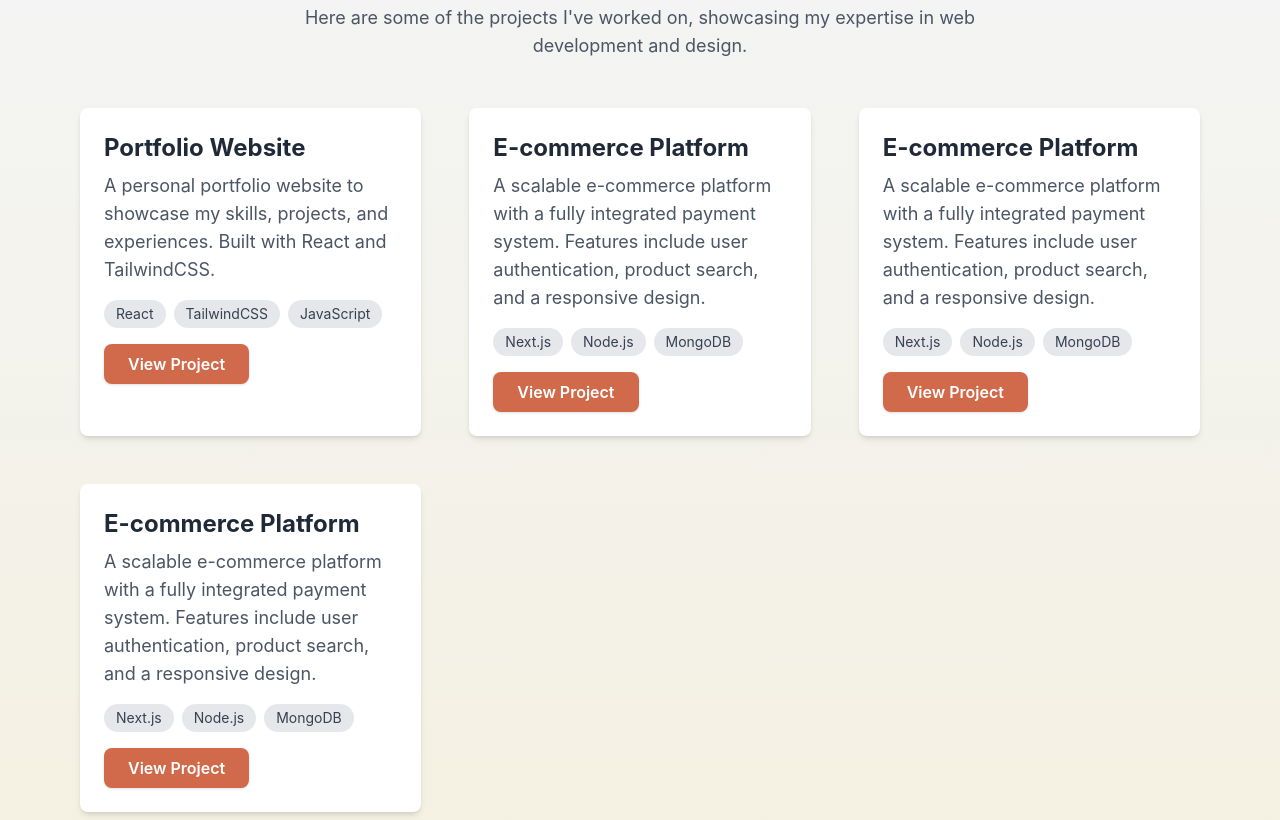
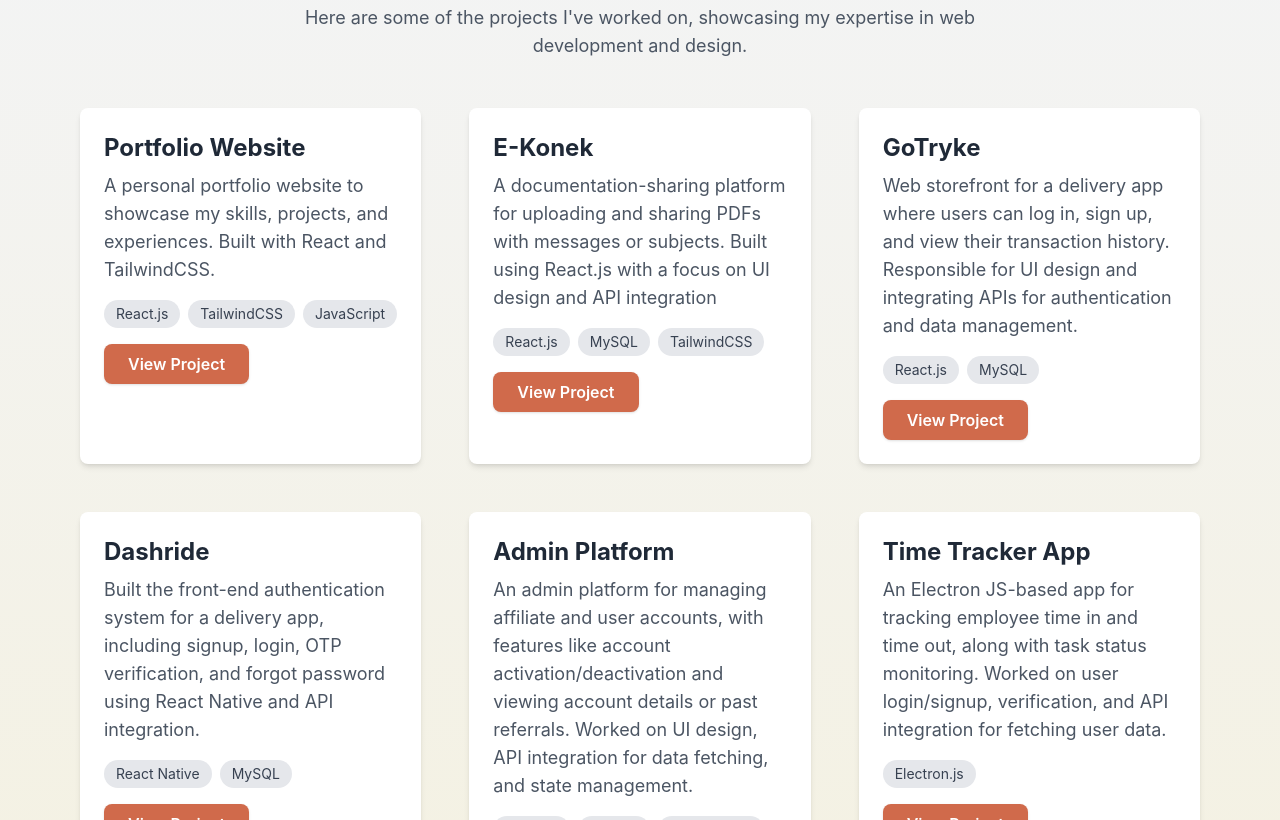
Before and after one commit to arnoldco022/portfolio, a React (Create React App) app: page / in a window 1280 px wide. Shown: the part 1980-2800 px from the top of the page. Built offline with nearby package versions, Linux system fonts and the light colour scheme.

Commit message:
Added Past Works

```diff
--- a/src/components/tophead/tophead.js
+++ b/src/components/tophead/tophead.js
@@ -28,9 +28,16 @@ export default function TopHeader() {
               window.scrollTo({ top: 0, behavior: "smooth" });
               window.history.replaceState(null, "", window.location.pathname);
             }}
-            className="hover:text-orange-400 transition-colors"
+            className="hover:text-orange-400 transition-colors flex items-center gap-3"
           >
-            ADC-Portfolio
+            <img
+              src={process.env.PUBLIC_URL + '/coffee.png'}
+              alt="Coffee Logo"
+              className="h-12 w-12"
+            />
+            <span className="text-2xl font-semibold text-gray-900 mt-2">
+              Code Coffee
+            </span>
           </a>
         </div>
         <ul className="hidden md:flex space-x-12 text-lg">
--- a/src/components/works/works.js
+++ b/src/components/works/works.js
@@ -48,44 +48,70 @@ const Works = () => {
             title: "Portfolio Website",
             description:
                 "A personal portfolio website to showcase my skills, projects, and experiences. Built with React and TailwindCSS.",
-            technologies: ["React", "TailwindCSS", "JavaScript"],
+            technologies: ["React.js", "TailwindCSS", "JavaScript"],
             images: [
-                "https://via.placeholder.com/800x400?text=Project+1+Image+1",
+                "https://i.imgur.com/jVNuh3f.png",
                 "https://via.placeholder.com/800x400?text=Project+1+Image+2",
                 "https://via.placeholder.com/800x400?text=Project+1+Image+2",
             ],
         },
         {
-            title: "E-commerce Platform",
+            title: "E-Konek",
             description:
-                "A scalable e-commerce platform with a fully integrated payment system. Features include user authentication, product search, and a responsive design.",
-            technologies: ["Next.js", "Node.js", "MongoDB"],
+                "A documentation-sharing platform for uploading and sharing PDFs with messages or subjects. Built using React.js with a focus on UI design and API integration",
+            technologies: ["React.js", "MySQL", "TailwindCSS"],
             images: [
-                "https://via.placeholder.com/800x400?text=Project+2+Image+1",
-                "https://via.placeholder.com/800x400?text=Project+2+Image+2",
-                "https://via.placeholder.com/800x400?text=Project+1+Image+2",
+                "https://i.imgur.com/6U0Vmvv.jpeg",
+                "https://i.imgur.com/3VKKj1p.jpeg",
+                "https://i.imgur.com/Bocgaeu.jpeg",
+                "https://i.imgur.com/BCoOeNQ.jpeg",
+                "https://i.imgur.com/Bzm6Uze.jpeg",
             ],
         },
         {
-            title: "E-commerce Platform",
+            title: "GoTryke",
             description:
-                "A scalable e-commerce platform with a fully integrated payment system. Features include user authentication, product search, and a responsive design.",
-            technologies: ["Next.js", "Node.js", "MongoDB"],
+                "Web storefront for a delivery app where users can log in, sign up, and view their transaction history. Responsible for UI design and integrating APIs for authentication and data management.",
+            technologies: ["React.js", "MySQL"],
             images: [
-                "https://via.placeholder.com/800x400?text=Project+2+Image+1",
-                "https://via.placeholder.com/800x400?text=Project+2+Image+2",
-                "https://via.placeholder.com/800x400?text=Project+1+Image+2",
+                "https://i.imgur.com/OVLBjSU.jpeg",
+                "https://i.imgur.com/qMZmaTF.jpeg",
+                "https://i.imgur.com/5nYfh7i.jpeg",
+                "https://i.imgur.com/otTdpqN.jpeg",
             ],
         },
         {
-            title: "E-commerce Platform",
+            title: "Dashride",
             description:
-                "A scalable e-commerce platform with a fully integrated payment system. Features include user authentication, product search, and a responsive design.",
-            technologies: ["Next.js", "Node.js", "MongoDB"],
+            "Built the front-end authentication system for a delivery app, including signup, login, OTP verification, and forgot password using React Native and API integration.",
+            technologies: ["React Native", "MySQL"],
             images: [
-                "https://via.placeholder.com/800x400?text=Project+2+Image+1",
-                "https://via.placeholder.com/800x400?text=Project+2+Image+2",
-                "https://via.placeholder.com/800x400?text=Project+1+Image+2",
+                "https://i.imgur.com/z6zxMz6.png",
+                "https://i.imgur.com/N1Pf16k.png",
+                "https://i.imgur.com/ZvVMQqq.png",
+            ],
+        },
+        {
+            title: "Admin Platform",
+            description:
+                "An admin platform for managing affiliate and user accounts, with features like account activation/deactivation and viewing account details or past referrals. Worked on UI design, API integration for data fetching, and state management.",
+            technologies: ["React.js", "MySQL", "TailwindCSS"],
+            images: [
+                "https://i.imgur.com/jVNuh3f.png",
+                "https://i.imgur.com/Sfhagvr.png",
+                "https://i.imgur.com/z3c2cdn.png",
+                "https://i.imgur.com/zLu015w.png",
+            ],
+        },
+        {
+            title: "Time Tracker App",
+            description:
+                "An Electron JS-based app for tracking employee time in and time out, along with task status monitoring. Worked on user login/signup, verification, and API integration for fetching user data.",
+            technologies: ["Electron.js"],
+            images: [
+                "https://i.imgur.com/wBkr1SM.png",
+                "https://i.imgur.com/QkKdH3Y.png",
+                "https://i.imgur.com/UO8noRS.png",
             ],
         },
     ];
@@ -193,7 +219,7 @@ const Works = () => {
                                         <img
                                             src={img}
                                             alt={`Slide ${idx + 1}`}
-                                            className="w-full h-80 object-cover rounded-lg px-2"
+                                            className="w-full h-80 object-contain rounded-lg px-2"
                                         />
                                     </div>
                                 ))}
```
